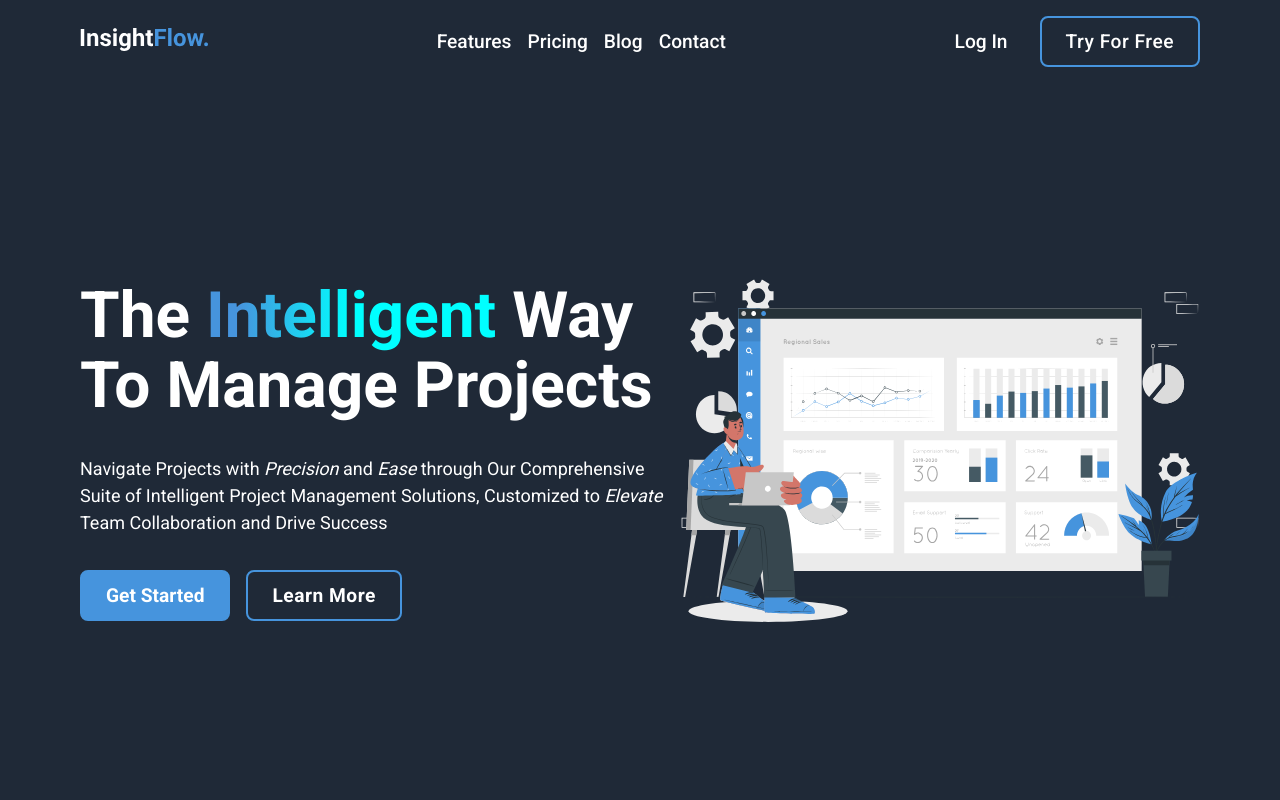
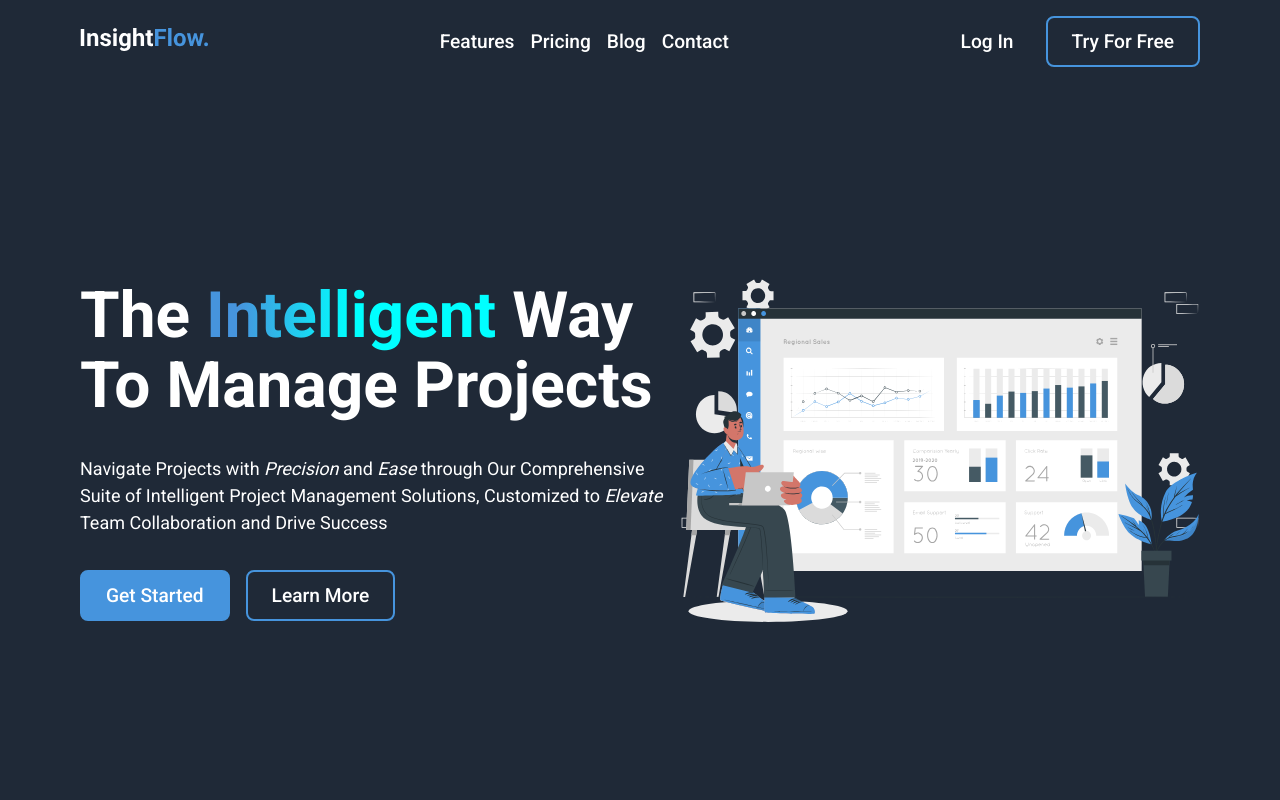
Before and after one commit to y10911/landing-page, a plain HTML site: page index.html in a window 1280 px wide. Shown: the top 800 px of the page. Drawn offline with Linux system fonts and the light colour scheme.

Commit message:
Edit button sizing and font weight
Font weight was too dark on buttons and letter spacing removed as
it was unnecessary.

```diff
--- a/style.css
+++ b/style.css
@@ -88,14 +88,11 @@ nav {
     border: 2px solid #4694DD;
     padding: 0.75rem 1.5rem;
     font-size: 1.2rem;
+    font-weight: 500;
 }
 
 .button.primary {
     background: #4694DD;
-}
-
-.button.secondary {
-    letter-spacing: 0.03125rem;
 }
 
 .hero-section {
```
